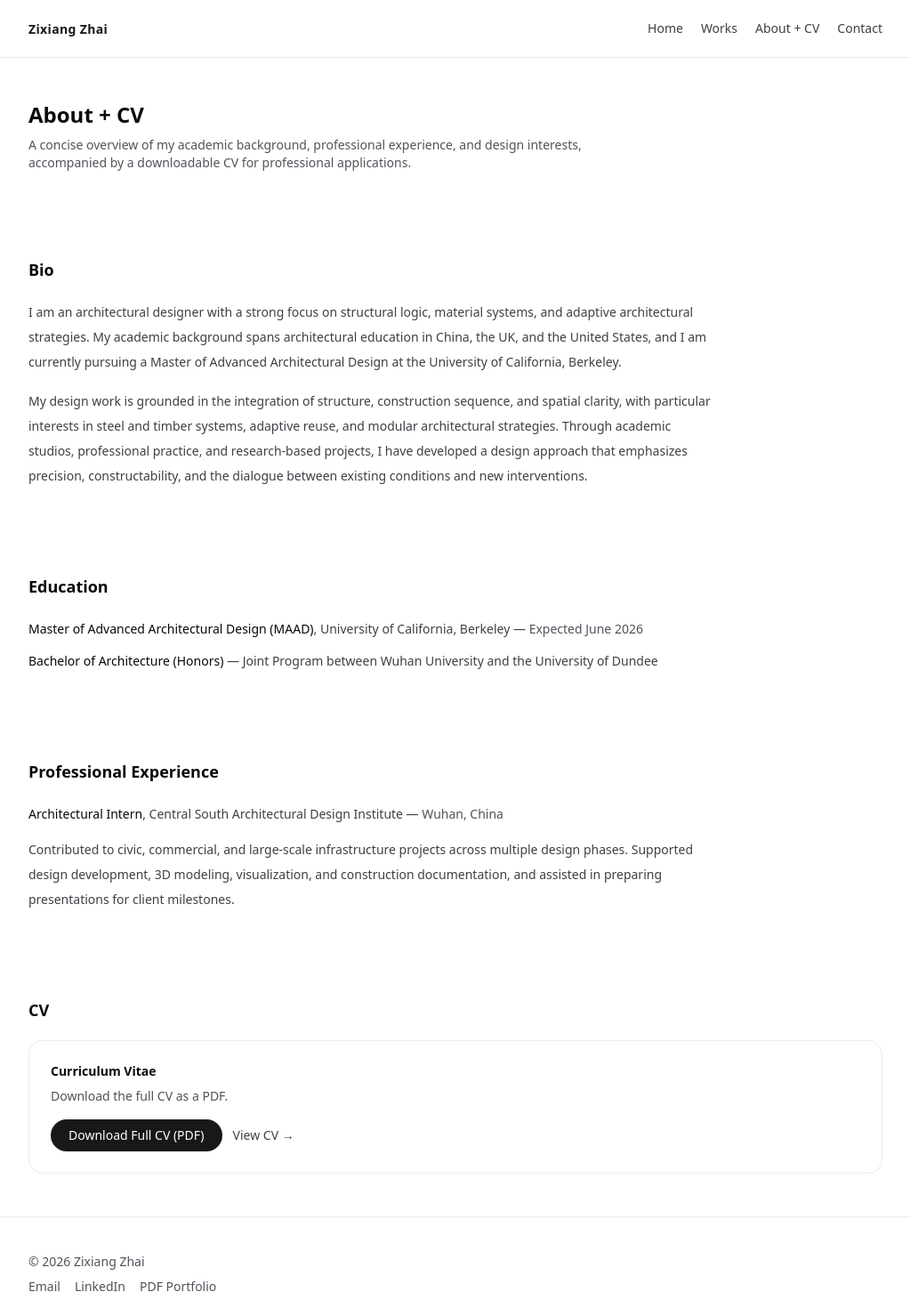
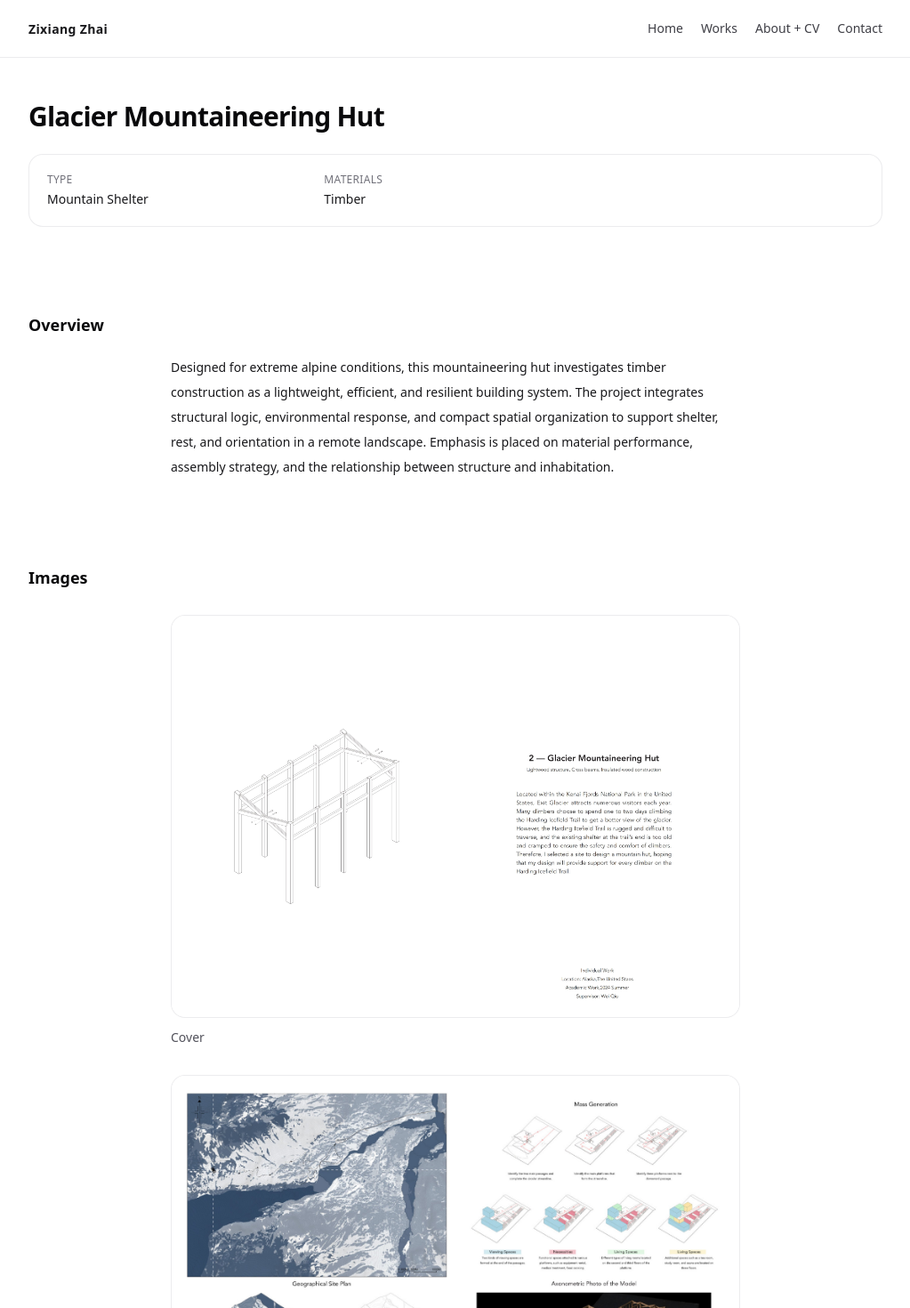
Before and after one commit to zixiangzhai-debug/zixiang-zhai-portfolio, a Next.js app: page /works/glacier-mountaineering-hut in a window 1280 px wide. Shown: the top 1470 px of the page at 89% size, without its empty margins (128-1151 px from the left). Built offline with nearby package versions, Linux system fonts and the light colour scheme.

Commit message:
Update About, Contact, and project content

```diff
--- a/app/works/[slug]/page.tsx
+++ b/app/works/[slug]/page.tsx
@@ -1,94 +1,113 @@
+import { notFound } from "next/navigation";
+import Image from "next/image";
+import Link from "next/link";
 import { Container } from "@/components/Container";
 import { Section } from "@/components/Section";
+import { ProjectMeta } from "@/components/ProjectMeta";
+import { projects, type ProjectImage } from "@/data/projects";
 
-export default function AboutPage() {
-  const cvPath = "/cv/Zixiang_Zhai_CV.pdf";
+export function generateStaticParams() {
+  return projects.map((p) => ({ slug: p.slug }));
+}
+
+export default function ProjectPage({ params }: { params: { slug: string } }) {
+  const p = projects.find((x) => x.slug === params.slug);
+  if (!p) return notFound();
+
+  const idx = projects.findIndex((x) => x.slug === p.slug);
+  const prev = idx > 0 ? projects[idx - 1] : null;
+  const next = idx < projects.length - 1 ? projects[idx + 1] : null;
+
+  // Build a single continuous image sequence: cover + gallery (01..)
+  const cover: ProjectImage | null = p.coverImage
+    ? { src: p.coverImage, alt: `${p.title} – cover`, caption: "Cover" }
+    : null;
+
+  const gallery = p.gallery ?? [];
+  const images: ProjectImage[] = cover ? [cover, ...gallery] : gallery;
 
   return (
     <Container>
       <div className="py-12">
-        <h1 className="text-2xl font-semibold text-zinc-950">About + CV</h1>
-        <p className="mt-2 max-w-2xl text-sm text-zinc-600">
-          A concise overview of my academic background, professional experience, and design interests, accompanied by
-          a downloadable CV for professional applications.
-        </p>
+        <div className="flex flex-col gap-2">
+          <h1 className="text-3xl font-semibold tracking-tight text-zinc-950">{p.title}</h1>
+          {p.subtitle ? <p className="text-sm text-zinc-600">{p.subtitle}</p> : null}
+        </div>
+
+        <div className="mt-6">
+          <ProjectMeta p={p} />
+        </div>
       </div>
 
-      <Section title="Bio">
-        <div className="max-w-3xl text-sm leading-7 text-zinc-700">
-          <p>
-            I am an architectural designer with a strong focus on structural logic, material systems, and adaptive
-            architectural strategies. My academic background spans architectural education in China, the UK, and the
-            United States, and I am currently pursuing a Master of Advanced Architectural Design at the University of
-            California, Berkeley.
-          </p>
-          <p className="mt-4">
-            My design work is grounded in the integration of structure, construction sequence, and spatial clarity,
-            with particular interests in steel and timber systems, adaptive reuse, and modular architectural strategies.
-            Through academic studios, professional practice, and research-based projects, I have developed a design
-            approach that emphasizes precision, constructability, and the dialogue between existing conditions and new
-            interventions.
-          </p>
+      <Section title="Overview">
+        {/* Make Overview and Images share the same content column */}
+        <div className="grid grid-cols-1 md:grid-cols-12">
+          {/* left gutter / align with section title rhythm on desktop */}
+          <div className="hidden md:block md:col-span-2" />
+
+          {/* content column (this width will match Images column) */}
+          <div className="md:col-span-8">
+            <div className="prose prose-zinc text-sm leading-7">
+              <p>
+                {p.summary ??
+                  "Replace this section with your project narrative. You can add drawings, diagrams, and images below."}
+              </p>
+            </div>
+          </div>
         </div>
       </Section>
 
-      <Section title="Education">
-        <div className="max-w-3xl text-sm leading-7 text-zinc-700">
-          <p>
-            <span className="font-medium text-zinc-950">
-              Master of Advanced Architectural Design (MAAD)
-            </span>
-            , University of California, Berkeley — <span className="text-zinc-600">Expected June 2026</span>
-          </p>
-          <p className="mt-2">
-            <span className="font-medium text-zinc-950">Bachelor of Architecture (Honors)</span> — Joint Program between
-            Wuhan University and the University of Dundee
-          </p>
+      <Section title="Images">
+        <div className="grid grid-cols-1 md:grid-cols-12">
+          <div className="hidden md:block md:col-span-2" />
+
+          <div className="md:col-span-8">
+            {images.length ? (
+              <div className="mt-2 space-y-8">
+                {images.map((img, i) => (
+                  <figure key={img.src} className="space-y-3">
+                    <div className="overflow-hidden rounded-2xl border border-zinc-200/70 bg-white">
+                      <Image
+                        src={img.src}
+                        alt={img.alt || `${p.title} – image ${i + 1}`}
+                        width={2400}
+                        height={1600}
+                        className="h-auto w-full"
+                        priority={i === 0} // first image (cover) loads faster
+                      />
+                    </div>
+
+                    {img.caption ? <figcaption className="text-sm text-zinc-600">{img.caption}</figcaption> : null}
+                  </figure>
+                ))}
+              </div>
+            ) : (
+              <div className="mt-2 rounded-2xl border border-zinc-200/70 bg-white p-5 text-sm text-zinc-600">
+                No images yet. Put images in{" "}
+                <code className="rounded bg-zinc-100 px-1 py-0.5">/public/projects/{p.slug}/</code> and reference them
+                in <code className="rounded bg-zinc-100 px-1 py-0.5">data/projects.ts</code>.
+              </div>
+            )}
+          </div>
         </div>
       </Section>
 
-      <Section title="Professional Experience">
-        <div className="max-w-3xl text-sm leading-7 text-zinc-700">
-          <p>
-            <span className="font-medium text-zinc-950">Architectural Intern</span>, Central South Architectural Design
-            Institute — <span className="text-zinc-600">Wuhan, China</span>
-          </p>
-          <p className="mt-3">
-            Contributed to civic, commercial, and large-scale infrastructure projects across multiple design phases.
-            Supported design development, 3D modeling, visualization, and construction documentation, and assisted in
-            preparing presentations for client milestones.
-          </p>
-        </div>
-      </Section>
-
-      <Section title="CV">
-        <div className="rounded-2xl border border-zinc-200/70 bg-white p-6">
-          <div className="text-sm font-semibold text-zinc-950">Curriculum Vitae</div>
-          <p className="mt-2 text-sm text-zinc-600">
-            Download the full CV as a PDF.
-          </p>
-
-          <div className="mt-4 flex flex-wrap items-center gap-3">
-            <a
-              href={cvPath}
-              target="_blank"
-              rel="noopener noreferrer"
-              className="inline-flex rounded-full bg-zinc-900 px-5 py-2 text-sm font-medium text-white no-underline hover:bg-zinc-800"
-            >
-              Download Full CV (PDF)
-            </a>
-
-            <a
-              href={cvPath}
-              target="_blank"
-              rel="noopener noreferrer"
-              className="text-sm text-zinc-700 hover:text-zinc-950"
-            >
-              View CV →
-            </a>
-          </div>
-        </div>
-      </Section>
+      <div className="pb-14 flex items-center justify-between gap-3">
+        {prev ? (
+          <Link className="text-sm text-zinc-700 hover:text-zinc-950 no-underline" href={`/works/${prev.slug}`}>
+            ← {prev.title}
+          </Link>
+        ) : (
+          <span />
+        )}
+        {next ? (
+          <Link className="text-sm text-zinc-700 hover:text-zinc-950 no-underline" href={`/works/${next.slug}`}>
+            {next.title} →
+          </Link>
+        ) : (
+          <span />
+        )}
+      </div>
     </Container>
   );
 }
--- a/data/projects.ts
+++ b/data/projects.ts
@@ -40,7 +40,6 @@ export const projects: Project[] = [
   {
     slug: "substation-renovation",
     title: "Substation Renovation",
-    subtitle: "",
     year: "—",
     location: "—",
     type: "Renovation",
@@ -48,14 +47,13 @@ export const projects: Project[] = [
     role: "—",
     coverImage: "/projects/substation-renovation/cover.jpg",
     tags: ["Renovation", "Steel"],
-    summary: "Replace this summary with your own text.",
+    summary: `This project explores the adaptive reuse of an existing electrical substation through a precise steel structural intervention. By negotiating between the constraints of industrial infrastructure and new spatial requirements, the design introduces a clear structural logic that supports programmatic flexibility while preserving the site’s industrial character. The project focuses on structural clarity, construction sequence, and the dialogue between old and new systems.`,
     // 7 images total (including cover) => 6 images here (01–06) + cover.jpg
     gallery: makeGallery("substation-renovation", 6, "Substation Renovation"),
   },
   {
     slug: "glacier-mountaineering-hut",
     title: "Glacier Mountaineering Hut",
-    subtitle: "",
     year: "—",
     location: "—",
     type: "Mountain Shelter",
@@ -63,14 +61,13 @@ export const projects: Project[] = [
     role: "—",
     coverImage: "/projects/glacier-mountaineering-hut/cover.jpg",
     tags: ["Timber", "Shelter"],
-    summary: "Replace this summary with your own text.",
+    summary: `Designed for extreme alpine conditions, this mountaineering hut investigates timber construction as a lightweight, efficient, and resilient building system. The project integrates structural logic, environmental response, and compact spatial organization to support shelter, rest, and orientation in a remote landscape. Emphasis is placed on material performance, assembly strategy, and the relationship between structure and inhabitation.`,
     // 7 images total (including cover) => 6 images here (01–06) + cover.jpg
     gallery: makeGallery("glacier-mountaineering-hut", 6, "Glacier Mountaineering Hut"),
   },
   {
     slug: "modular-renovation-strategy",
     title: "Modular Renovation Strategy",
-    subtitle: "",
     year: "—",
     location: "—",
     type: "Urban Renewal",
@@ -78,14 +75,13 @@ export const projects: Project[] = [
     role: "—",
     coverImage: "/projects/modular-renovation-strategy/cover.jpg",
     tags: ["Modular", "Hybrid"],
-    summary: "Replace this summary with your own text.",
+    summary: `This project proposes a modular renovation strategy for aging residential communities, combining timber and steel systems to enable phased construction and long-term adaptability. Rather than a complete replacement, the design operates as an incremental framework that supports diverse living patterns over time. The project focuses on modular logic, structural compatibility, and scalable implementation within existing urban conditions.`,
     // 5 images total (including cover) => 4 images here (01–04) + cover.jpg
     gallery: makeGallery("modular-renovation-strategy", 4, "Modular Renovation Strategy"),
   },
   {
     slug: "lakeside-community-pavilion",
     title: "Lakeside Community Pavilion",
-    subtitle: "",
     year: "—",
     location: "—",
     type: "Public Pavilion",
@@ -93,14 +89,13 @@ export const projects: Project[] = [
     role: "—",
     coverImage: "/projects/lakeside-community-pavilion/cover.jpg",
     tags: ["Pavilion", "Community"],
-    summary: "Replace this summary with your own text.",
+    summary: `Located along a lakeside context, this community pavilion explores timber construction as both a structural and spatial organizer for public gathering. The design balances openness and enclosure through a clear structural rhythm, framing views while accommodating flexible community use. The project emphasizes material expression, human-scale construction, and the relationship between architecture, landscape, and collective activity.`,
     // 7 images total (including cover) => 6 images here (01–06) + cover.jpg
     gallery: makeGallery("lakeside-community-pavilion", 6, "Lakeside Community Pavilion"),
   },
   {
     slug: "other-works",
     title: "Other Works",
-    subtitle: "",
     year: "—",
     location: "—",
     type: "Collection",
@@ -108,7 +103,7 @@ export const projects: Project[] = [
     role: "—",
     coverImage: "/projects/other-works/cover.jpg",
     tags: ["Selected Works"],
-    summary: "Use this page to present smaller pieces or experiments.",
+    summary: `Use this page to present smaller pieces or experiments.`,
     // You can add gallery later if you want:
     // gallery: makeGallery("other-works", 0, "Other Works"),
   },
```
Also changed, not shown: app/about/page.tsx (+49 -11 lines), app/contact/page.tsx (+49 -20 lines).
